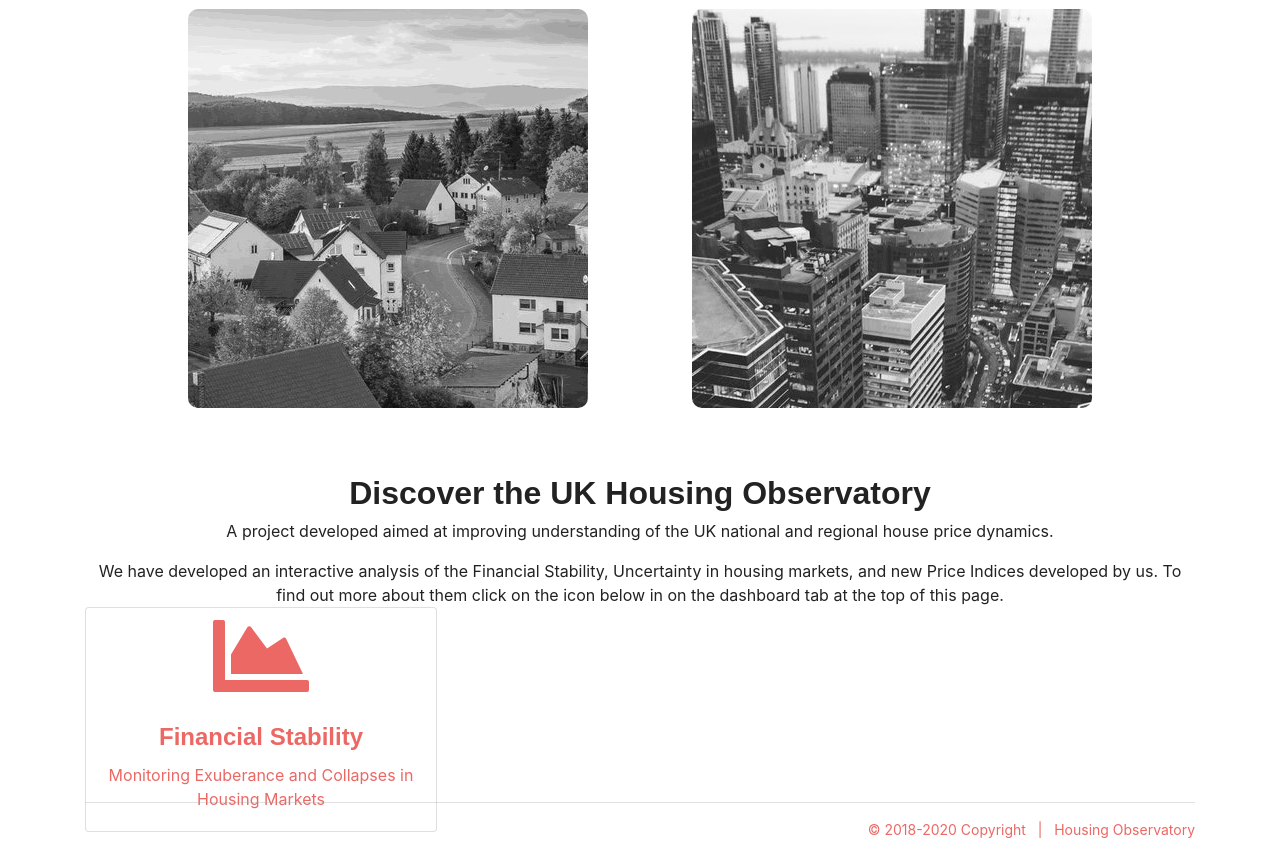
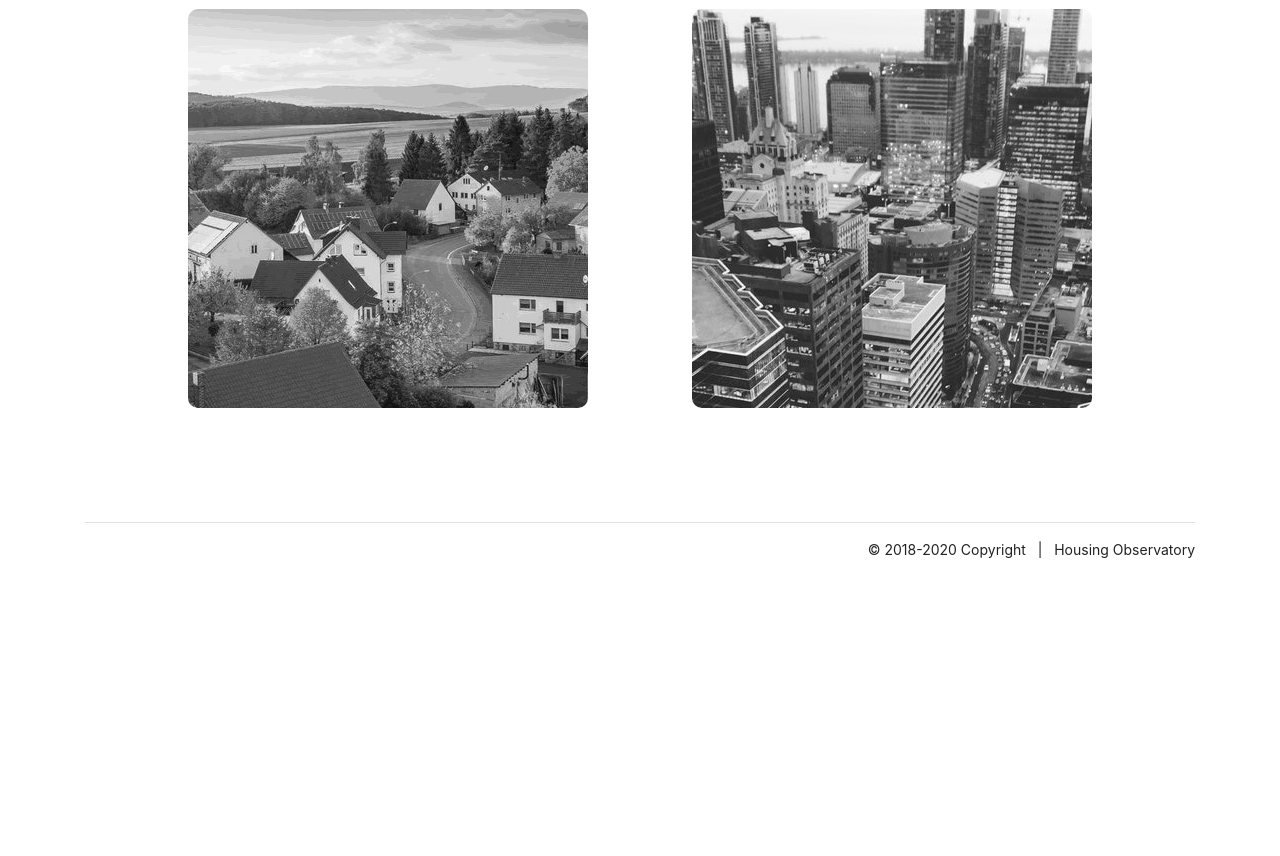
Before and after one commit to lancs-macro/housing-observatory, a plain HTML site: page index.html in a window 1280 px wide. Shown: the part 224-1080 px from the top of the page. After the commit the page ends 800 px from the top, so only its background shows below. Drawn offline with nearby package versions, Linux system fonts and the light colour scheme; some icons are missing; a web font is replaced by a local one.

Commit message:
fixed index in housing observatory

```diff
--- a/index.html
+++ b/index.html
@@ -69,30 +69,6 @@
         </div>
     </section>
 
-
-    <!-- Section Topics -->
-    <section id="topics" class="text-center">
-        <div class="container">
-            <h2>Discover the UK Housing Observatory</h2>
-            <p class="topics-sub">A project developed aimed at improving understanding of the UK national and regional house price dynamics.</p>
-            <!-- <p> Dashboard for interactive </p>-->
-            <!-- <hr class="section"> -->
-
-            We have developed an interactive analysis of the Financial Stability, Uncertainty in housing markets, and new Price Indices developed by us. To find out more about them click on the icon below in on the dashboard tab at the top of this page.
-
-            <div class="card-deck">
-                <a href="dashboard.html">
-                    <div class="card mb-4 text-center" style="width: 22rem;">
-
-                        <i class="fas fa-chart-area fa-6x"></i>
-                        <div class="card-body">
-                            <h4 class="card-title">Financial Stability</h4>
-                            <p class="card-text">Monitoring Exuberance and Collapses in Housing Markets</p>
-                        </div>
-
-                    </div>
-    </section>
-
     <!-- Footer -->
     <footer class="page-footer unique-color-dark">
 
```
Also changed, not shown: uk/index.html (+2 -0 lines).
